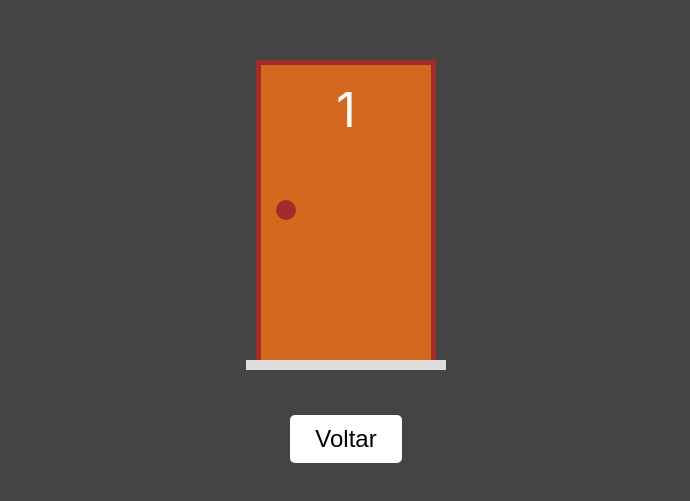
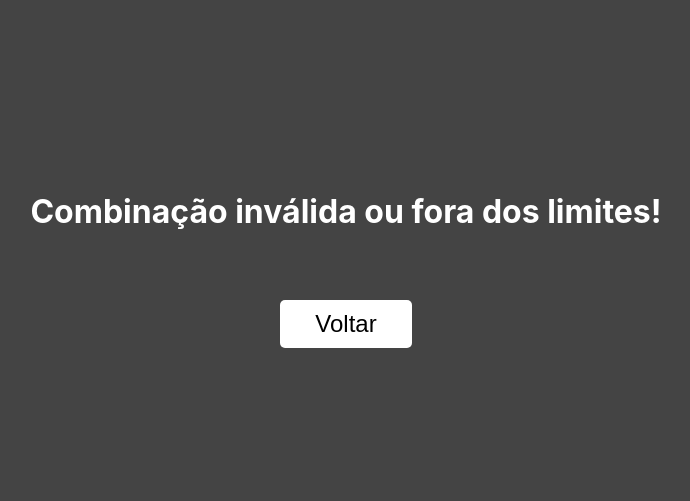
Before and after one commit to RennoDev/Projeto-Porta-Premiada, a Next.js app: page /doorGame/1/1 in a window 1280 px wide. Shown: the part 141-642 px from the top of the page, without its empty margins (294-984 px from the left). Built offline with nearby package versions, Linux system fonts and the light colour scheme.

Commit message:
Project Completing

```diff
--- a/src/pages/doorGame/[doors]/[withGift].tsx
+++ b/src/pages/doorGame/[doors]/[withGift].tsx
@@ -8,12 +8,21 @@ import { useRouter } from 'next/router'
 export default function DoorGame() {
   const router = useRouter()
   const [doors, setDoors] = useState([])
+  const [isValid, setIsValid] = useState(false)
 
   useEffect(() => {
     const doors = +router.query.doors
     const withGift = +router.query.withGift
     setDoors(createDoor(doors, withGift))
   }, [router?.query])
+
+  useEffect(() => {
+    const doors = +router.query.doors
+    const withGift = +router.query.withGift
+    const validDoorAmount = doors >= 3 && doors <= 100
+    const validWithGift = withGift >= 1 && withGift <= doors
+    setIsValid(validDoorAmount && validWithGift)
+  }, [doors])
 
   function doorRender() {
     return doors.map(door => {
@@ -25,13 +34,11 @@ export default function DoorGame() {
   return (
     <div className={styles.doorGame}>
       <div className={styles.doors}>
-        {doorRender()}
+        {isValid ? doorRender() : <h1>Combinação inválida ou fora dos limites!</h1>}
       </div>
-      <div className={styles.buttons}>
-        <Link href="/">
-          <button>Voltar</button>
-        </Link>
-      </div>
+      <Link href="/">
+        <button className={styles.restartButton}>Voltar</button>
+      </Link>
     </div>
   )
 }
--- a/src/styles/doorGame.module.css
+++ b/src/styles/doorGame.module.css
@@ -19,11 +19,19 @@
   margin-top: 40px;
 }
 
-.buttons button {
+.restartButton {
   background-color: #fff;
   color: #000;
   font-size: 1.5rem;
   border: none;
   border-radius: 5px;
-  padding: 10px 25px;
+  padding: 10px 35px;
+  margin-top: 3rem;
 }
+
+.restartButton:hover {
+  transition: 0.6s;
+  cursor: pointer;
+  background-color: crimson;
+  color: #fff;
+}
```
Also changed, not shown: src/styles/Menu.module.css (+18 -0 lines).
